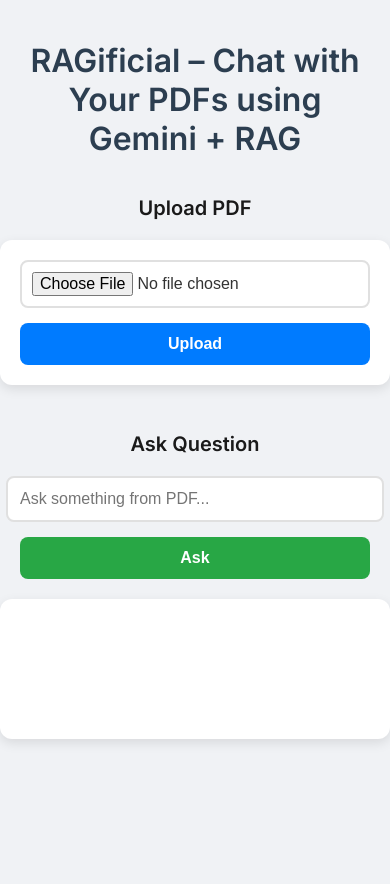
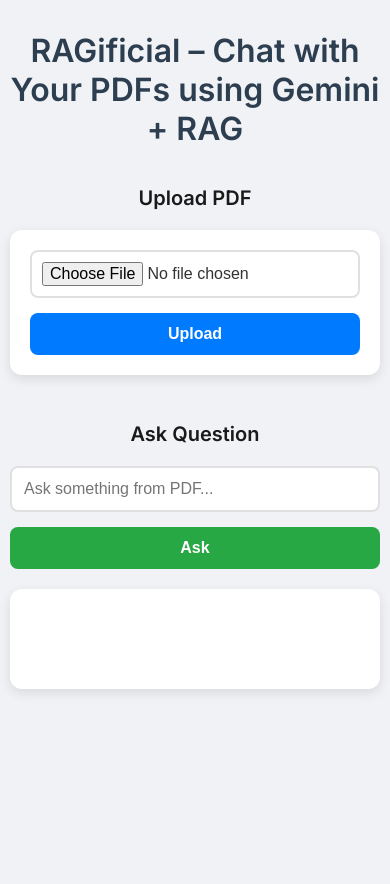
Before and after one commit to NAGA612005/RAGificial, a Flask app: page / in a window 390 px wide. After the commit the page ends 693 px from the top, so only its background shows below. Run offline with Flask 3, Linux system fonts and the light colour scheme.

Commit message:
Fix: ui update

```diff
--- a/static/style.css
+++ b/static/style.css
@@ -7,6 +7,7 @@ body {
     flex-direction: column;
     align-items: center;
     min-height: 100vh;
+    box-sizing: border-box;
 }
 
 h2 {
@@ -14,6 +15,7 @@ h2 {
     font-weight: 600;
     margin-bottom: 20px;
     font-size: 24px;
+    text-align: center;
 }
 
 #upload-form {
@@ -27,6 +29,7 @@ h2 {
     width: 100%;
     max-width: 400px;
     margin-bottom: 30px;
+    box-sizing: border-box;
 }
 
 #upload-form input[type="file"] {
@@ -35,6 +38,7 @@ h2 {
     border-radius: 8px;
     font-size: 16px;
     color: #333;
+    box-sizing: border-box;
 }
 
 #upload-form button {
@@ -63,6 +67,7 @@ h2 {
     margin-bottom: 15px;
     outline: none;
     transition: border-color 0.3s ease;
+    box-sizing: border-box;
 }
 
 #question:focus {
@@ -98,6 +103,8 @@ button:hover {
     color: #333;
     line-height: 1.5;
     word-wrap: break-word;
+    box-sizing: border-box;
+    text-align: justify;
 }
 
 /* Responsive Design */
@@ -106,11 +113,15 @@ button:hover {
         font-size: 20px;
     }
 
-    #upload-form, #question, #response {
+    #upload-form,
+    #question,
+    #response,
+    button {
         max-width: 100%;
+        width: 100%;
     }
 
-    button {
-        width: 100%;
+    body {
+        padding: 10px;
     }
 }
```
